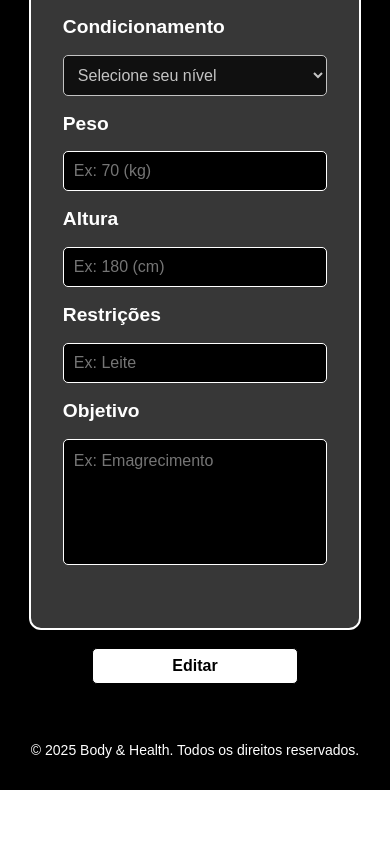
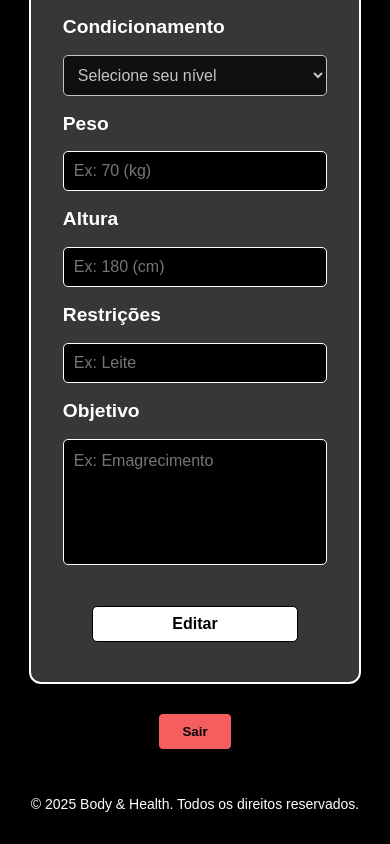
Before and after one commit to Vinirocha388/bodyhealthy-web, a Next.js app: page /usuario in a window 390 px wide. Shown: the part 1229-2073 px from the top of the page. Before the commit the page ends 2019 px from the top, so only its background shows below. Built offline with nearby package versions, Linux system fonts and the light colour scheme.

Commit message:
feat: add logout button

```diff
--- a/src/app/usuario/page.jsx
+++ b/src/app/usuario/page.jsx
@@ -5,8 +5,11 @@ import Footer from "../components/Footer";
 import styles from "./usuario.module.css";
 import Titulo from "../components/Titulo";
 import { useState } from "react";
+import { useRouter } from "next/navigation";
 
 export default function Usuario() {
+  const router = useRouter();
+
   const [goal, setGoal] = useState("");
   const [bodyLevel, setBodyLevel] = useState("");
   const [weight, setWeight] = useState("");
@@ -27,6 +30,9 @@ export default function Usuario() {
     setIsEditing(!isEditing);
   };
 
+  const handleLogout = () => {
+    router.push("/login");
+  };
   return (
     <div className={styles.container}>
       <Header />
@@ -215,6 +221,12 @@ export default function Usuario() {
               />
             </div>
           </div>
+          <button
+              className={styles.logoutButton}
+              onClick={handleLogout}
+            >
+              Sair
+            </button>
         </div>
       </main>
       <Footer />
--- a/src/app/usuario/usuario.module.css
+++ b/src/app/usuario/usuario.module.css
@@ -152,7 +152,8 @@
 }
 
 
-.editButton {
+.editButton,
+.logoutButton {
     background-color: white;
     color: black;
     font-weight: bold;
@@ -165,6 +166,10 @@
     align-self: flex-end;
     margin-right: 2vw;
     margin-top: 2vh;
+}
+
+.logoutButton {
+    background-color: rgb(245, 94, 94);
 }
 
 .editButton:hover {
@@ -229,8 +234,17 @@
         margin-right: 0;
         width: 50%;
         position: relative;
-        top: 95vh;
+        top: 92.5vh;
         z-index: 1;
+    }
+
+    .logoutButton {
+        align-self: center;
+        margin-right: 0;
+        width: 25%;
+        position: relative;
+        z-index: 1;
+        top: 10vh;
     }
 }
 
@@ -267,6 +281,6 @@
         width: 70%;
         font-size: 1rem;
         padding: 8px 16px;
-        top: 87.5vh;
+        top: 82.5vh;
     }
 }
```
